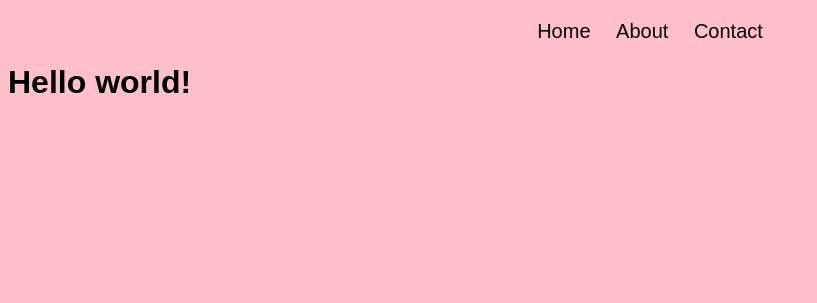
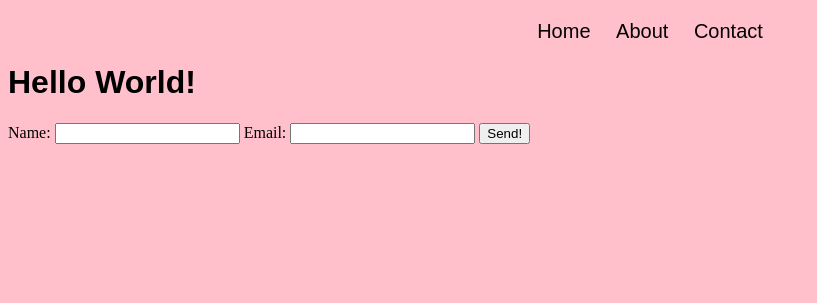
Before and after one commit to Kamchale1/cfg-python-project-KM, a Flask app: page / in a window 1280 px wide. Shown: the top 303 px of the page, without its empty margins (0-817 px from the left). Run offline with Flask 2, Linux system fonts and the light colour scheme.

Commit message:
Workshop 4 - Add Template files

```diff
--- a/app.py
+++ b/app.py
@@ -1,4 +1,4 @@
-from flask import Flask, render_template
+from flask import Flask, render_template, request
 
 app = Flask(__name__)
 
@@ -6,4 +6,16 @@ app = Flask(__name__)
 def say_hello():
   return render_template("index.html")
 
+@app.route("/<name>")
+def say_hello_to(name):
+  return render_template("index.html", user=name)
+
+@app.route("/feedback", methods=["POST"])
+def get_feedback():
+  # request.values is a dictionary holding any
+  # POST request data that's not already part of the URL
+  data = request.values
+
+  return render_template("feedback.html", form_data=data)
+
 app.run(debug=True)
--- /dev/null
+++ b/templates/header.html
@@ -0,0 +1,19 @@
+<!DOCTYPE html>
+<html lang="en">
+
+<head>
+  <meta charset="UTF-8">
+  <meta name="viewport" content="width=device-width, initial-scale=1.0">
+  <meta http-equiv="X-UA-Compatible" content="ie=edge">
+  <title>First Flask app</title>
+  <link rel="stylesheet" href="{{ url_for('static', filename='app.css') }}">
+</head>
+
+<body>
+  <nav>
+    <ul>
+      <li>Home</li>
+      <li>About</li>
+      <li>Contact</li>
+    </ul>
+  </nav>
--- a/templates/index.html
+++ b/templates/index.html
@@ -1,25 +1,24 @@
 <!DOCTYPE html>
 <html lang="en">
 
-<head>
-  <link rel="stylesheet" href="{{ url_for('static', filename='app.css') }}">
-  <meta charset="UTF-8">
-  <meta name="viewport" content="width=device-width, initial-scale=1.0">
-  <meta http-equiv="X-UA-Compatible" content="ie=edge">
-  <title>First flask app</title>
-</head>
+<body>
+  {% include "header.html" %}
+  {% if user %}
+    <h1>Hello {{ user }}</h1>
+  {% else %}
+    <h1>Hello World!</h1>
+  {% endif %}
 
-<body>
-  <body>
-  <nav>
-    <ul>
-      <li>Home</li>
-      <li>About</li>
-      <li>Contact</li>
-    </ul>
-  </nav>
+  <form action="/feedback" method="post">
+    <label for="name">Name: </label>
+    <input type="text" name="name" id="name">
 
-  <h1>Hello world!</h1>
+    <label for="email">Email: </label>
+    <input type="email" name="email" id="email">
+
+    <input type="submit" value="Send!">
+  </form>
+
 </body>
 
 </html>
```
Also changed, not shown: templates/feedback.html (added, +13 -0 lines).
